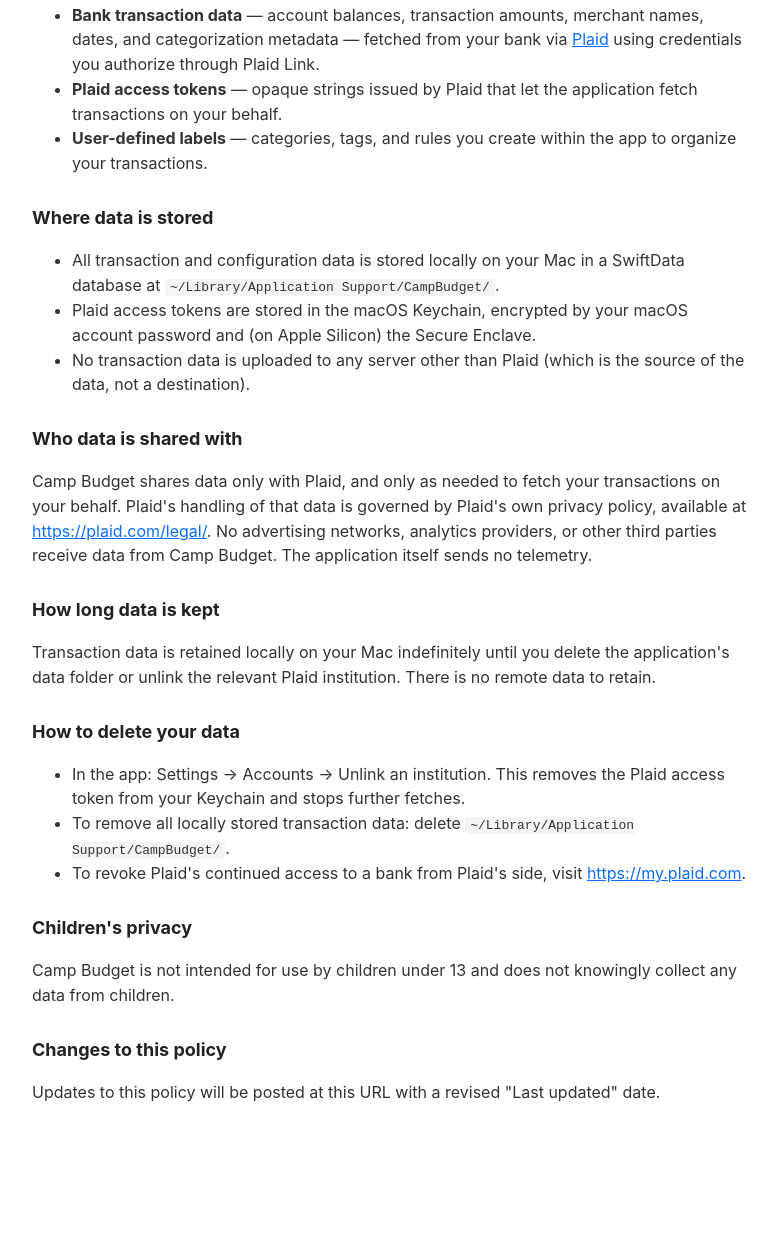
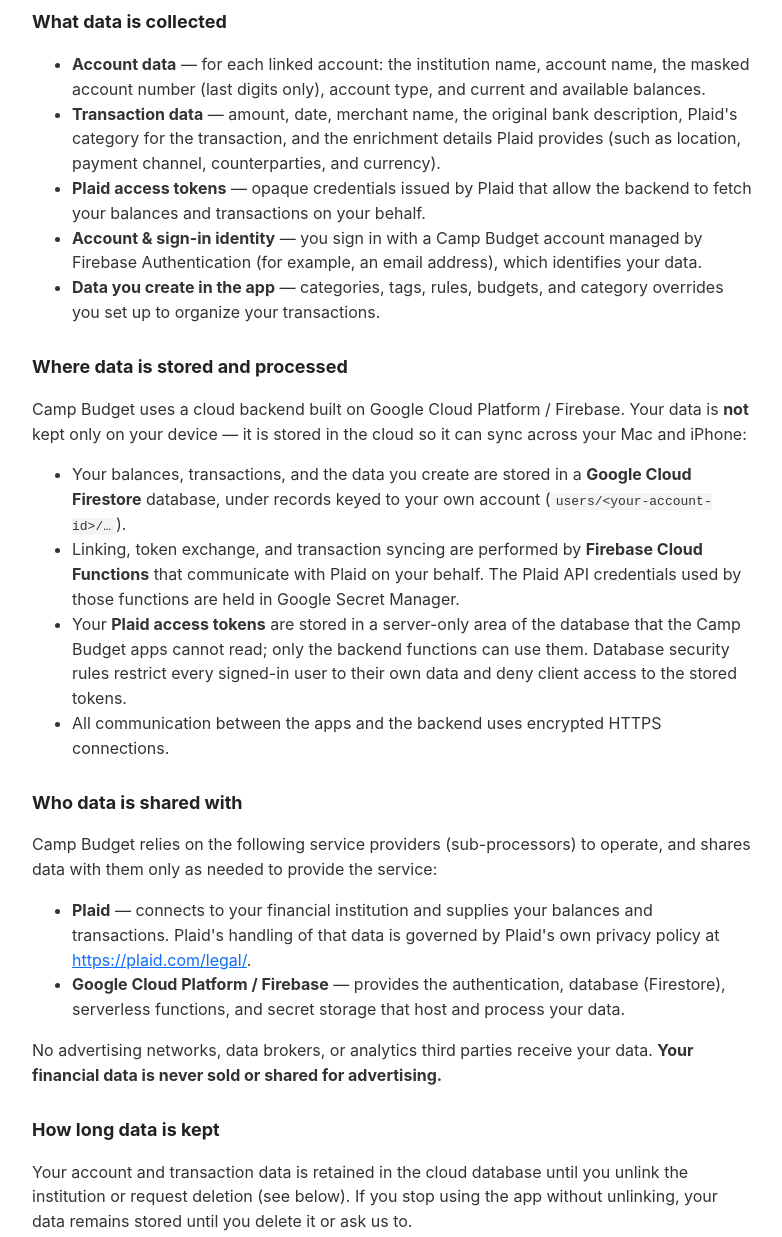
Before and after one commit to skeletonyk-bot/camp-budget-oauth, a plain HTML site: page privacy.html in a window 1280 px wide. Shown: the part 389-1626 px from the top of the page, without its empty margins (248-1030 px from the left). Before the commit the page ends 1541 px from the top, so only its background shows below. Drawn offline with Linux system fonts and the light colour scheme.

Commit message:
Add landing page; correct privacy policy for cloud/Firebase architecture

```diff
--- a/privacy.html
+++ b/privacy.html
@@ -16,13 +16,16 @@
 </head>
 <body>
   <h1>Privacy Policy — Camp Budget</h1>
-  <p class="meta">Last updated: April 26, 2026</p>
+  <p class="meta">Last updated: June 18, 2026</p>
 
   <p>
-    Camp Budget is a personal-use macOS application for tracking the
-    developer/owner's own bank transactions. It has exactly one intended user
-    — the person who installed it. This policy describes what data the
-    application handles and how.
+    Camp Budget is a personal spending and budgeting app for macOS and iOS,
+    operated by Dr. Ke Yu. It connects to your bank and credit-card accounts
+    through <a href="https://plaid.com">Plaid</a> to import your balances and
+    transactions, and uses a cloud backend to store and process that data so it
+    stays in sync across your devices. This policy describes what data the
+    service handles, where it is stored, who it is shared with, and how you can
+    delete it.
   </p>
 
   <h2>Who runs this app</h2>
@@ -34,68 +37,114 @@
   <h2>What data is collected</h2>
   <ul>
     <li>
-      <strong>Bank transaction data</strong> — account balances, transaction
-      amounts, merchant names, dates, and categorization metadata — fetched
-      from your bank via <a href="https://plaid.com">Plaid</a> using credentials
-      you authorize through Plaid Link.
+      <strong>Account data</strong> — for each linked account: the institution
+      name, account name, the masked account number (last digits only), account
+      type, and current and available balances.
     </li>
     <li>
-      <strong>Plaid access tokens</strong> — opaque strings issued by Plaid that
-      let the application fetch transactions on your behalf.
+      <strong>Transaction data</strong> — amount, date, merchant name, the
+      original bank description, Plaid's category for the transaction, and the
+      enrichment details Plaid provides (such as location, payment channel,
+      counterparties, and currency).
     </li>
     <li>
-      <strong>User-defined labels</strong> — categories, tags, and rules you
-      create within the app to organize your transactions.
+      <strong>Plaid access tokens</strong> — opaque credentials issued by Plaid
+      that allow the backend to fetch your balances and transactions on your
+      behalf.
+    </li>
+    <li>
+      <strong>Account &amp; sign-in identity</strong> — you sign in with a
+      Camp Budget account managed by Firebase Authentication (for example, an
+      email address), which identifies your data.
+    </li>
+    <li>
+      <strong>Data you create in the app</strong> — categories, tags, rules,
+      budgets, and category overrides you set up to organize your transactions.
     </li>
   </ul>
 
-  <h2>Where data is stored</h2>
+  <h2>Where data is stored and processed</h2>
+  <p>
+    Camp Budget uses a cloud backend built on Google Cloud Platform / Firebase.
+    Your data is <strong>not</strong> kept only on your device — it is stored in
+    the cloud so it can sync across your Mac and iPhone:
+  </p>
   <ul>
     <li>
-      All transaction and configuration data is stored locally on your Mac in a
-      SwiftData database at
-      <code>~/Library/Application Support/CampBudget/</code>.
+      Your balances, transactions, and the data you create are stored in a
+      <strong>Google Cloud Firestore</strong> database, under records keyed to
+      your own account
+      (<code>users/&lt;your-account-id&gt;/…</code>).
     </li>
     <li>
-      Plaid access tokens are stored in the macOS Keychain, encrypted by your
-      macOS account password and (on Apple Silicon) the Secure Enclave.
+      Linking, token exchange, and transaction syncing are performed by
+      <strong>Firebase Cloud Functions</strong> that communicate with Plaid on
+      your behalf. The Plaid API credentials used by those functions are held in
+      Google Secret Manager.
     </li>
     <li>
-      No transaction data is uploaded to any server other than Plaid (which is
-      the source of the data, not a destination).
+      Your <strong>Plaid access tokens</strong> are stored in a server-only area
+      of the database that the Camp Budget apps cannot read; only the backend
+      functions can use them. Database security rules restrict every signed-in
+      user to their own data and deny client access to the stored tokens.
+    </li>
+    <li>
+      All communication between the apps and the backend uses encrypted HTTPS
+      connections.
     </li>
   </ul>
 
   <h2>Who data is shared with</h2>
   <p>
-    Camp Budget shares data only with Plaid, and only as needed to fetch your
-    transactions on your behalf. Plaid's handling of that data is governed by
-    Plaid's own privacy policy, available at
-    <a href="https://plaid.com/legal/">https://plaid.com/legal/</a>. No
-    advertising networks, analytics providers, or other third parties receive
-    data from Camp Budget. The application itself sends no telemetry.
+    Camp Budget relies on the following service providers (sub-processors) to
+    operate, and shares data with them only as needed to provide the service:
+  </p>
+  <ul>
+    <li>
+      <strong>Plaid</strong> — connects to your financial institution and
+      supplies your balances and transactions. Plaid's handling of that data is
+      governed by Plaid's own privacy policy at
+      <a href="https://plaid.com/legal/">https://plaid.com/legal/</a>.
+    </li>
+    <li>
+      <strong>Google Cloud Platform / Firebase</strong> — provides the
+      authentication, database (Firestore), serverless functions, and secret
+      storage that host and process your data.
+    </li>
+  </ul>
+  <p>
+    No advertising networks, data brokers, or analytics third parties receive
+    your data. <strong>Your financial data is never sold or shared for
+    advertising.</strong>
   </p>
 
   <h2>How long data is kept</h2>
   <p>
-    Transaction data is retained locally on your Mac indefinitely until you
-    delete the application's data folder or unlink the relevant Plaid
-    institution. There is no remote data to retain.
+    Your account and transaction data is retained in the cloud database until
+    you unlink the institution or request deletion (see below). If you stop
+    using the app without unlinking, your data remains stored until you delete
+    it or ask us to.
   </p>
 
   <h2>How to delete your data</h2>
   <ul>
     <li>
-      In the app: Settings → Accounts → Unlink an institution. This removes the
-      Plaid access token from your Keychain and stops further fetches.
+      <strong>Unlink an institution</strong> — in the app, go to Settings and
+      unlink a linked institution. This deletes that institution's accounts and
+      transactions from the cloud database and stops further syncing.
     </li>
     <li>
-      To remove all locally stored transaction data: delete
-      <code>~/Library/Application Support/CampBudget/</code>.
+      <strong>Revoke Plaid's access to your bank</strong> — to cut off Plaid's
+      ongoing access to a financial institution, visit Plaid's user portal at
+      <a href="https://my.plaid.com">https://my.plaid.com</a>. Note that
+      unlinking inside Camp Budget removes the data from the app but does not by
+      itself revoke Plaid's connection at the bank.
     </li>
     <li>
-      To revoke Plaid's continued access to a bank from Plaid's side, visit
-      <a href="https://my.plaid.com">https://my.plaid.com</a>.
+      <strong>Delete everything</strong> — to have all remaining data associated
+      with your account deleted, including any stored Plaid access tokens, email
+      <a href="mailto:skeleton.yk@gmail.com">skeleton.yk@gmail.com</a> and it
+      will be removed from the backend.
     </li>
   </ul>
 
```
Also changed, not shown: index.html (added, +47 -0 lines).
